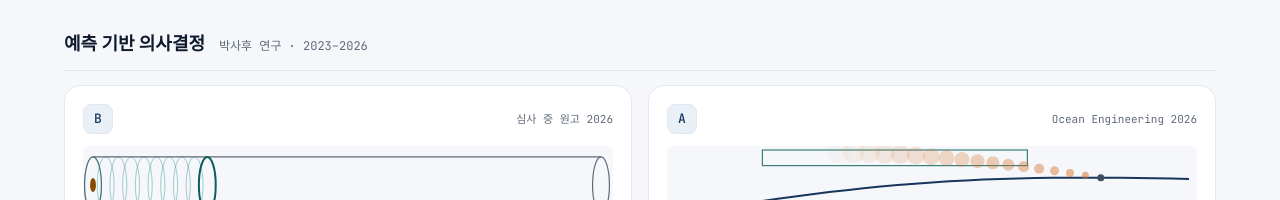
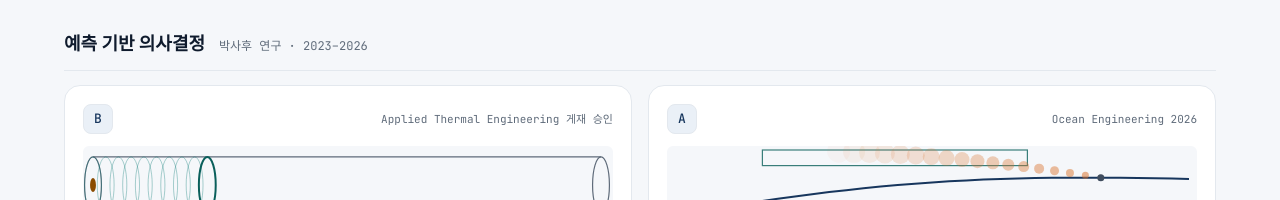
Before and after one commit to JinhyeokYun/jinhyeokyun.github.io, a plain HTML site: page index.html in a window 1280 px wide. Shown: the part 2274-2474 px from the top of the page. Drawn offline with Linux system fonts and the light colour scheme; a web font is replaced by a local one.

Commit message:
Mark kiln paper as accepted on the homepage

```diff
--- a/index.html
+++ b/index.html
@@ -265,7 +265,7 @@
                         <a class="lineage-link" href="research/kiln-surrogate/index.html">
                             <div class="lineage-card-head">
                                 <span class="highlight-tag">B</span>
-                                <span class="lineage-src">심사 중 원고 2026</span>
+                                <span class="lineage-src">Applied Thermal Engineering 게재 승인</span>
                             </div>
                             <canvas class="lineage-anim" data-anim="kiln" aria-hidden="true"></canvas>
                             <h4 class="lineage-title">소성로 3차원 대리 모델</h4>
```
